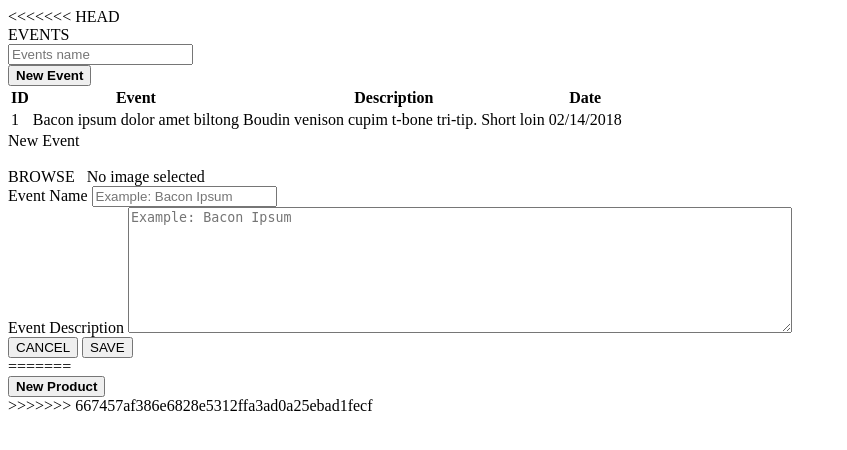
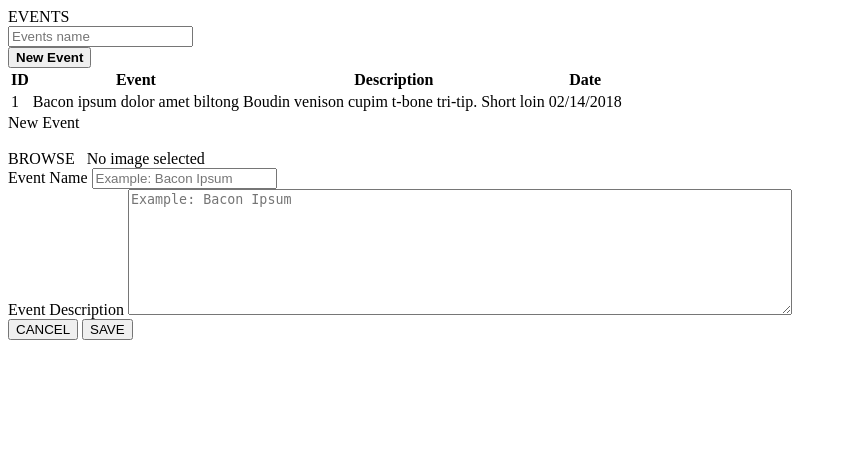
Before and after one commit to monddiestro/cytek-cms, a PHP site: the page made by application/views/admin-events.php in a window 1280 px wide. Shown: the top 450 px of the page, without its empty margins (0-847 px from the left). Run offline with PHP 8.4, Linux system fonts and the light colour scheme; the template is opened without the code that fills it, so the values that code supplies are empty.

Commit message:
events [age

```diff
--- a/application/views/admin-events.php
+++ b/application/views/admin-events.php
@@ -1,5 +1,4 @@
 <main class="cytek-main">
-<<<<<<< HEAD
   <div class="wrapper">
     <!-- Page Content -->
     <div id="page-content-wrapper">
@@ -92,11 +91,3 @@
     </div>
   </div>
 </div>
-=======
-    <div class="wrapper">
-        <div id="page-content-wrapper">
-            <button type="button" class="btn btn-primary w-100" data-toggle="modal" data-target="#new-event"><b>New Product</b></button>
-        </div>
-    </div>
-</main>
->>>>>>> 667457af386e6828e5312ffa3ad0a25ebad1fecf
```
